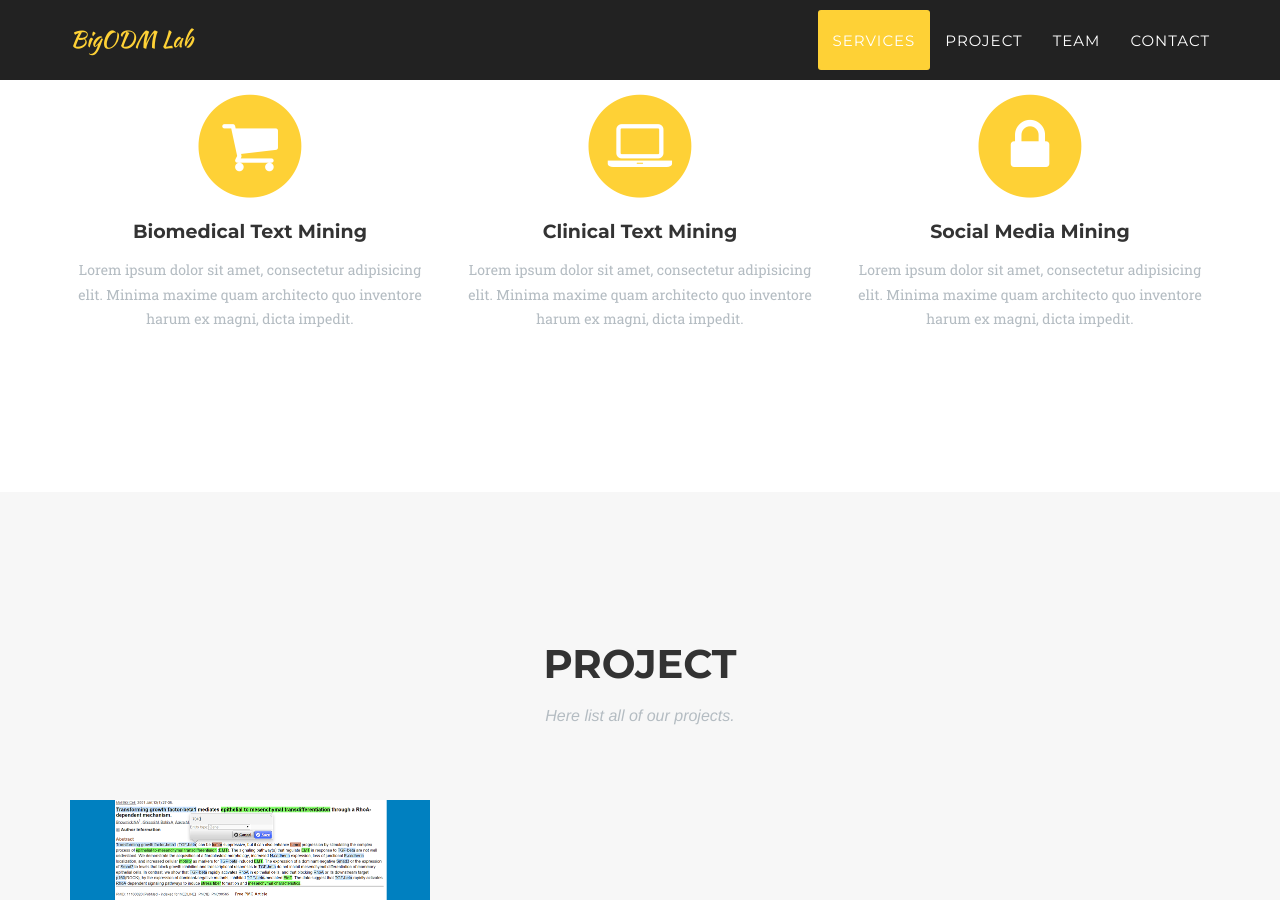
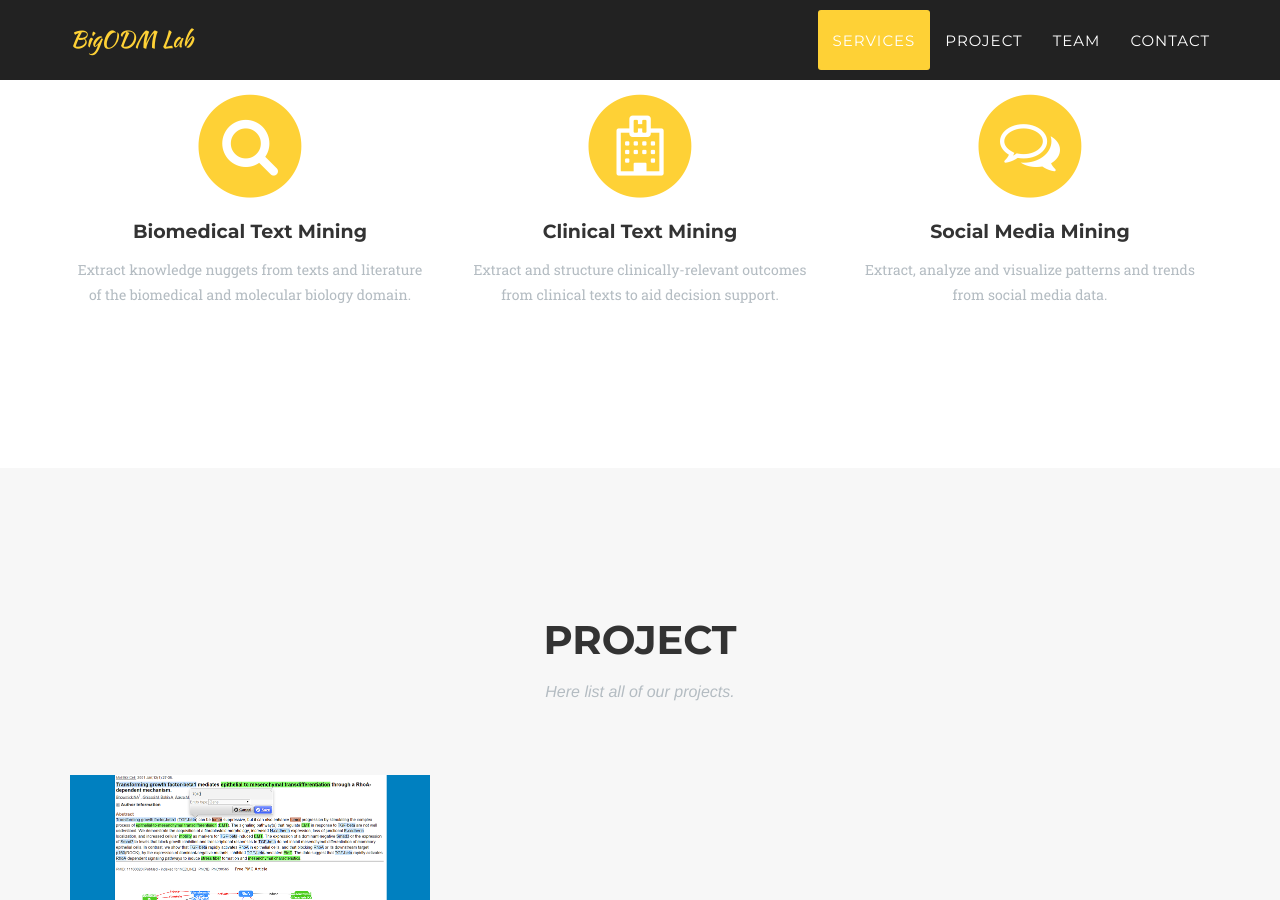
Before and after one commit to nkustislab/nkustislab.github.io, a Jekyll site: the page built from index.html, in a window 1280 px wide and 900 px high, scrolled down 978 px. Built offline with Jekyll 4.4.1, drawn with Linux system fonts in a browser that asks for light colours; some web fonts are replaced.

Commit message:
加入IASL、UNSW logo

```diff
--- a/_includes/clients.html
+++ b/_includes/clients.html
@@ -2,22 +2,22 @@
     <aside class="clients">
         <div class="container">
             <div class="row">
-                <div class="col-md-3 col-sm-6">
+              <div class="col-md-3 col-sm-6">
+                  <a href="#">
+                      <img src="img/logos/iasllogo.png" class="img-responsive img-centered" alt="智慧型代理人系統實驗室/Intelligent Agent Systems Lab">
+                  </a>
+              </div>
+              <div class="col-md-3 col-sm-6">
+                    <a href="#">
+                        <img src="img/logos/TCRNlogo.png" class="img-responsive img-centered" alt="">
+                    </a>
+              </div>
+              <div class="col-md-3 col-sm-6">
                     <a href="#">
                         <img src="img/logos/nhrilogo.png" class="img-responsive img-centered" alt="國家衛生研究院/National Health Research Institutes">
                     </a>
-                </div>
+              </div>
                 <!--div class="col-md-3 col-sm-6">
-                    <a href="#">
-                        <img src="img/logos/designmodo.jpg" class="img-responsive img-centered" alt="">
-                    </a>
-                </div>
-                <div class="col-md-3 col-sm-6">
-                    <a href="#">
-                        <img src="img/logos/themeforest.jpg" class="img-responsive img-centered" alt="">
-                    </a>
-                </div>
-                <div class="col-md-3 col-sm-6">
                     <a href="#">
                         <img src="img/logos/creative-market.jpg" class="img-responsive img-centered" alt="">
                     </a>
--- a/_includes/services.html
+++ b/_includes/services.html
@@ -11,26 +11,27 @@
                 <div class="col-md-4">
                     <span class="fa-stack fa-4x">
                         <i class="fa fa-circle fa-stack-2x text-primary"></i>
-                        <i class="fa fa-shopping-cart fa-stack-1x fa-inverse"></i>
+                        <!--i class="fa fa-shopping-cart fa-stack-1x fa-inverse"></i-->
+                        <i class="fa fa-search fa-stack-1x fa-inverse"></i>
                     </span>
                     <h4 class="service-heading">Biomedical Text Mining</h4>
-                    <p class="text-muted">Lorem ipsum dolor sit amet, consectetur adipisicing elit. Minima maxime quam architecto quo inventore harum ex magni, dicta impedit.</p>
+                    <p class="text-muted">Extract knowledge nuggets from texts and literature of the biomedical and molecular biology domain.</p>
                 </div>
                 <div class="col-md-4">
                     <span class="fa-stack fa-4x">
                         <i class="fa fa-circle fa-stack-2x text-primary"></i>
-                        <i class="fa fa-laptop fa-stack-1x fa-inverse"></i>
+                        <i class="fa fa-hospital-o fa-stack-1x fa-inverse"></i>
                     </span>
                     <h4 class="service-heading">Clinical Text Mining</h4>
-                    <p class="text-muted">Lorem ipsum dolor sit amet, consectetur adipisicing elit. Minima maxime quam architecto quo inventore harum ex magni, dicta impedit.</p>
+                    <p class="text-muted">Extract and structure clinically-relevant outcomes from clinical texts to aid decision support.</p>
                 </div>
                 <div class="col-md-4">
                     <span class="fa-stack fa-4x">
                         <i class="fa fa-circle fa-stack-2x text-primary"></i>
-                        <i class="fa fa-lock fa-stack-1x fa-inverse"></i>
+                        <i class="fa fa-comments-o fa-stack-1x fa-inverse"></i>
                     </span>
                     <h4 class="service-heading">Social Media Mining</h4>
-                    <p class="text-muted">Lorem ipsum dolor sit amet, consectetur adipisicing elit. Minima maxime quam architecto quo inventore harum ex magni, dicta impedit.</p>
+                    <p class="text-muted">Extract, analyze and visualize patterns and trends from social media data.</p>
                 </div>
             </div>
         </div>
```
Also changed, not shown: img/logos/TCRNlogo.png (added), img/logos/iasllogo.png (added).
